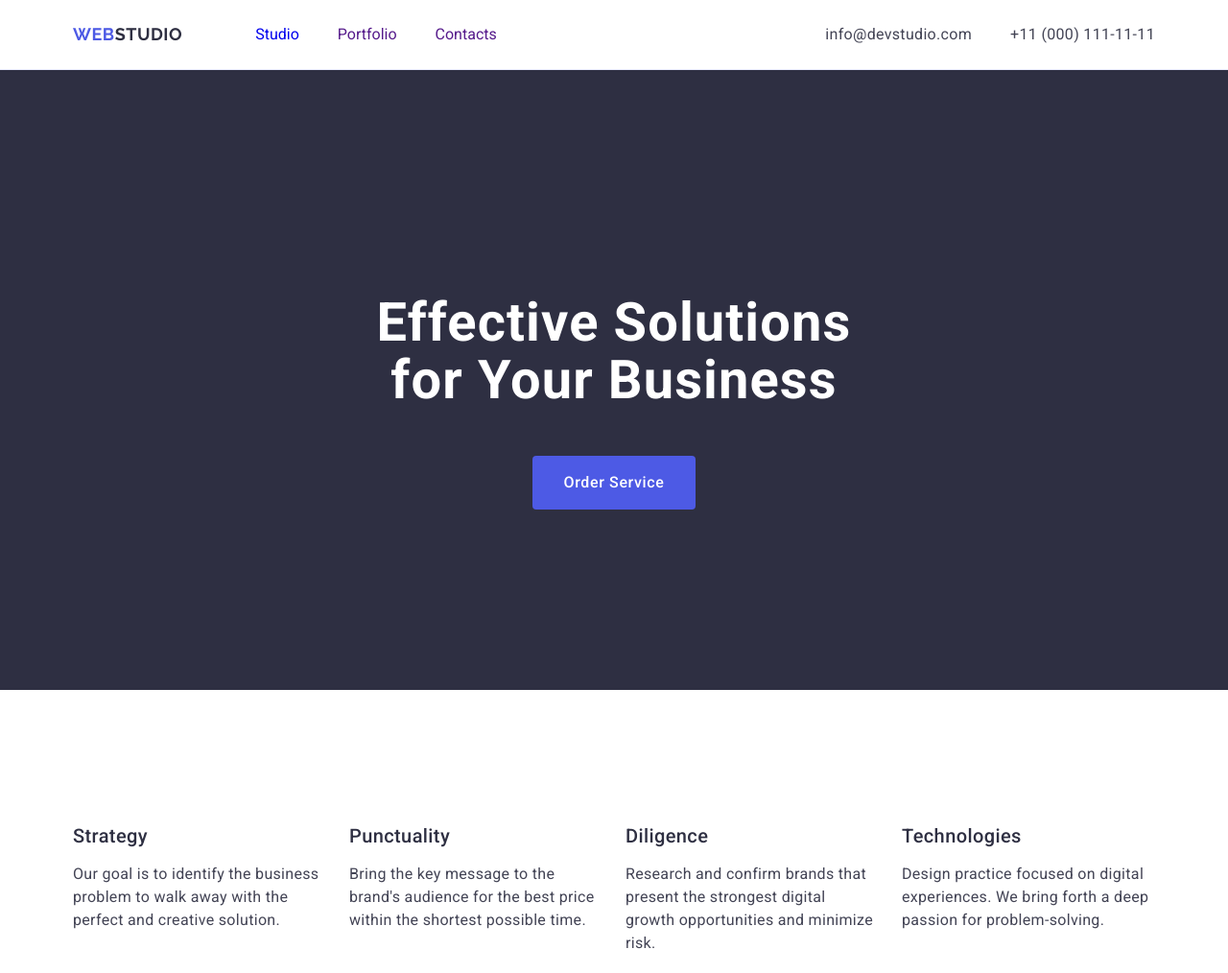
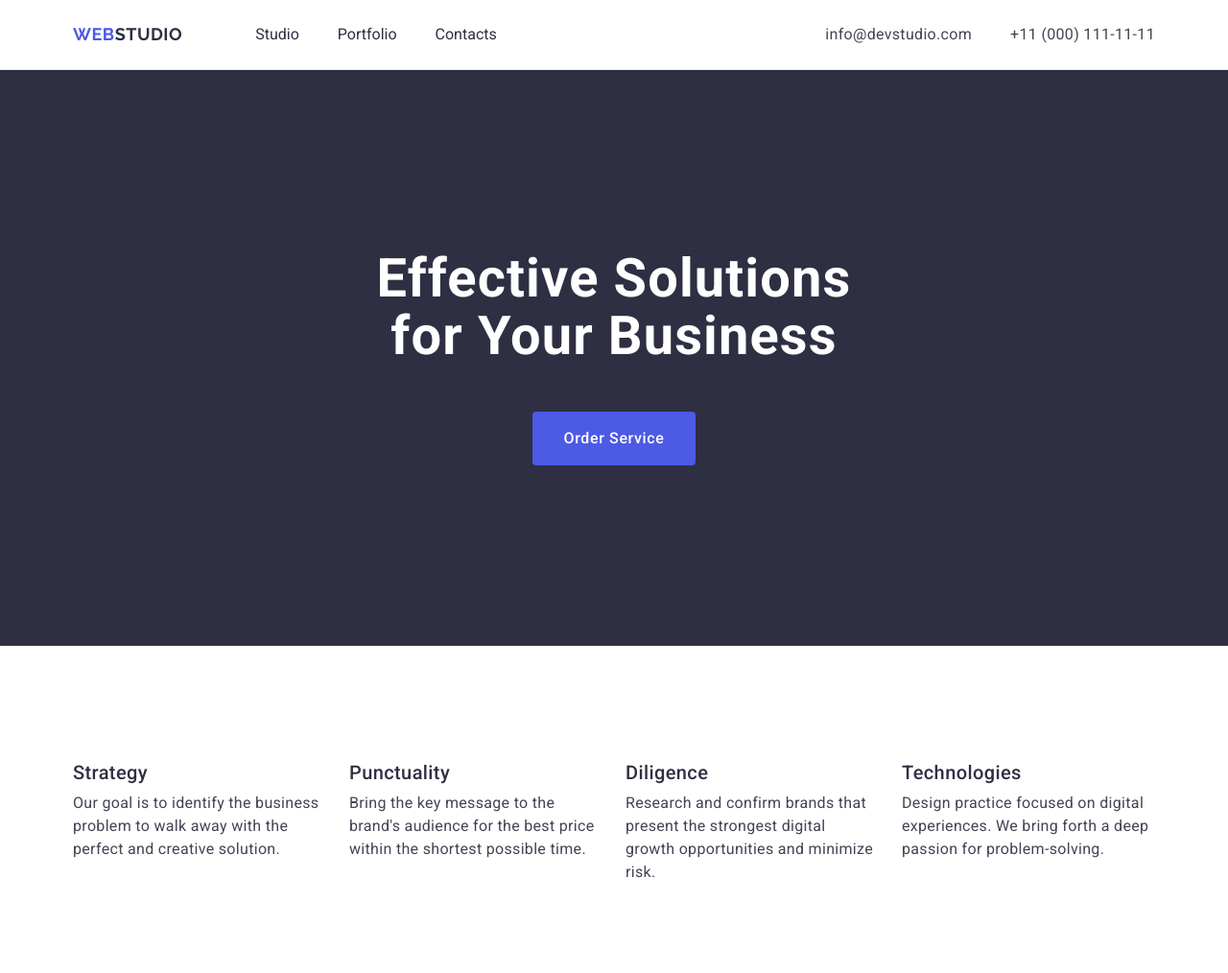
Before and after one commit to Ppaapant/goit-markup-hw-03, a plain HTML site: page index.html in a window 1280 px wide. Shown: the top 1014 px of the page at 96% size. Drawn offline with nearby package versions, Linux system fonts and the light colour scheme.

Commit message:
add markup

```diff
--- a/css/styles.css
+++ b/css/styles.css
@@ -7,7 +7,7 @@ img{
     display: block;
 }
 h1, h2, h3, h4, h5, h6, p{
-
+    margin: 0;
 }
 .headd{
     border-bottom: 1px solid #e7e9fc;
@@ -44,6 +44,8 @@ margin:0;
 .menufiles{
     padding: 24px 0;
     display:block;
+    color:#2E2F42;
+    font-family: "Roboto";
 }
 .menufiles:last-child{
     margin: 0 auto;
```
